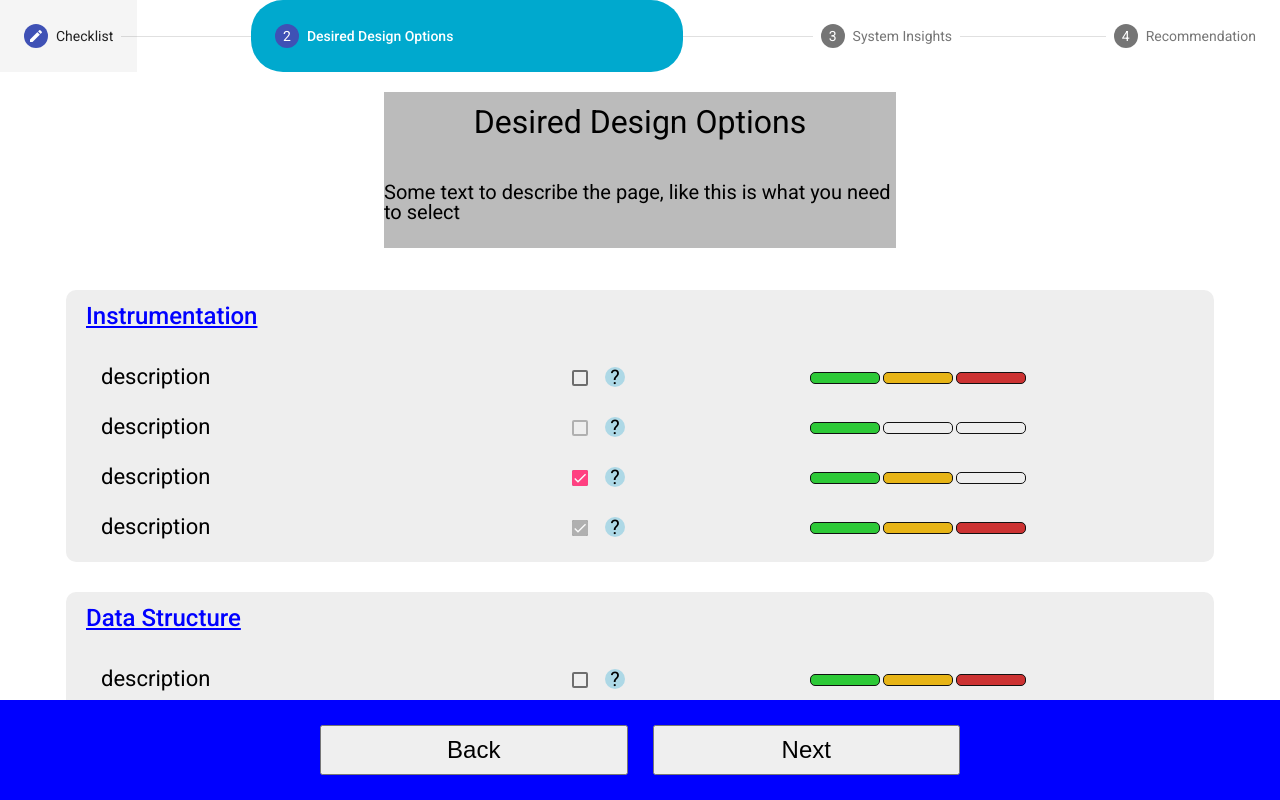
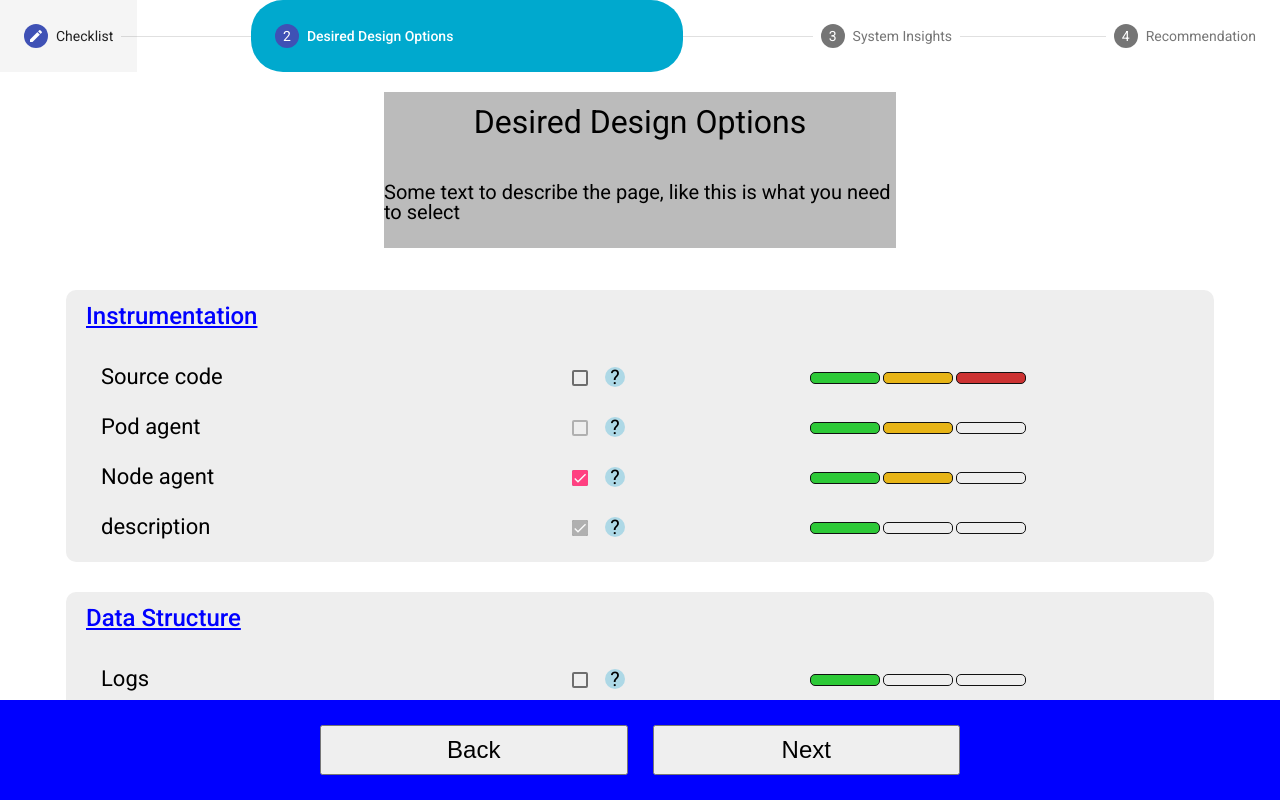
Before and after one commit to Antonstockmarr/ThesisDashboard, an Angular app in the folder Dashboard/: page / in a window 1280 px wide. Both pictures are taken after a click on the button "Next". Shown: the top 800 px of the page. Built offline with nearby package versions, Linux system fonts and the light colour scheme.

Commit message:
page 2 fill out data

```diff
--- a/Dashboard/src/app/page2/page2.component.html
+++ b/Dashboard/src/app/page2/page2.component.html
@@ -15,18 +15,18 @@
     <app-contentcard [title]="'Instrumentation'">
       <div class="line-container">
         <app-checkbox-line
-          [description]="'description'"
+          [description]="'Source code'"
           [tooltip]="'This is a slightly longer tooltip to illustrate how these might lookThis is a slightly longer tooltip to illustrate how these might look'"
           [onClick]="checkbox">
         </app-checkbox-line>
         <app-difficulty-bar [difficulty]="'hard'"></app-difficulty-bar>
         <app-checkbox-line
-          [description]="'description'"
+          [description]="'Pod agent'"
           [tooltip]="'tooltip'"
           [disabled]="true"></app-checkbox-line>
-        <app-difficulty-bar [difficulty]="'easy'"></app-difficulty-bar>
+        <app-difficulty-bar [difficulty]="'medium'"></app-difficulty-bar>
         <app-checkbox-line
-          [description]="'description'"
+          [description]="'Node agent'"
           [tooltip]="'tooltip'"
           [checked]="true"></app-checkbox-line>
         <app-difficulty-bar [difficulty]="'medium'"></app-difficulty-bar>
@@ -36,34 +36,30 @@
           [checked]="true"
           [disabled]="true">
         </app-checkbox-line>
-        <app-difficulty-bar [difficulty]="'hard'"></app-difficulty-bar>
+        <app-difficulty-bar [difficulty]="'easy'"></app-difficulty-bar>
       </div>
     </app-contentcard>
     <app-contentcard [title]="'Data Structure'">
       <div class="line-container">
-        <app-checkbox-line [description]="'description'"
+        <app-checkbox-line [description]="'Logs'"
           [tooltip]="'This is a slightly longer tooltip to illustrate how these might lookThis is a slightly longer tooltip to illustrate how these might look'">
         </app-checkbox-line>
-        <app-difficulty-bar [difficulty]="'hard'"></app-difficulty-bar>
-        <app-checkbox-line [description]="'description'" [tooltip]="'tooltip'"></app-checkbox-line>
         <app-difficulty-bar [difficulty]="'easy'"></app-difficulty-bar>
-        <app-checkbox-line [description]="'description'" [tooltip]="'tooltip'"></app-checkbox-line>
+        <app-checkbox-line [description]="'Metrics'" [tooltip]="'tooltip'"></app-checkbox-line>
         <app-difficulty-bar [difficulty]="'medium'"></app-difficulty-bar>
-        <app-checkbox-line [description]="'description'" [tooltip]="'tooltip'"></app-checkbox-line>
+        <app-checkbox-line [description]="'Traces'" [tooltip]="'tooltip'"></app-checkbox-line>
         <app-difficulty-bar [difficulty]="'hard'"></app-difficulty-bar>
       </div>
     </app-contentcard>
     <app-contentcard [title]="'Alerts'">
       <div class="line-container">
-        <app-checkbox-line [description]="'description'"
+        <app-checkbox-line [description]="'SMS'"
           [tooltip]="'This is a slightly longer tooltip to illustrate how these might lookThis is a slightly longer tooltip to illustrate how these might look'">
         </app-checkbox-line>
-        <app-difficulty-bar [difficulty]="'hard'"></app-difficulty-bar>
-        <app-checkbox-line [description]="'description'" [tooltip]="'tooltip'"></app-checkbox-line>
         <app-difficulty-bar [difficulty]="'easy'"></app-difficulty-bar>
-        <app-checkbox-line [description]="'description'" [tooltip]="'tooltip'"></app-checkbox-line>
-        <app-difficulty-bar [difficulty]="'medium'"></app-difficulty-bar>
-        <app-checkbox-line [description]="'description'" [tooltip]="'tooltip'"></app-checkbox-line>
+        <app-checkbox-line [description]="'Email'" [tooltip]="'tooltip'"></app-checkbox-line>
+        <app-difficulty-bar [difficulty]="'easy'"></app-difficulty-bar>
+        <app-checkbox-line [description]="'Machine learning'" [tooltip]="'tooltip'"></app-checkbox-line>
         <app-difficulty-bar [difficulty]="'hard'"></app-difficulty-bar>
       </div>
     </app-contentcard>
```
